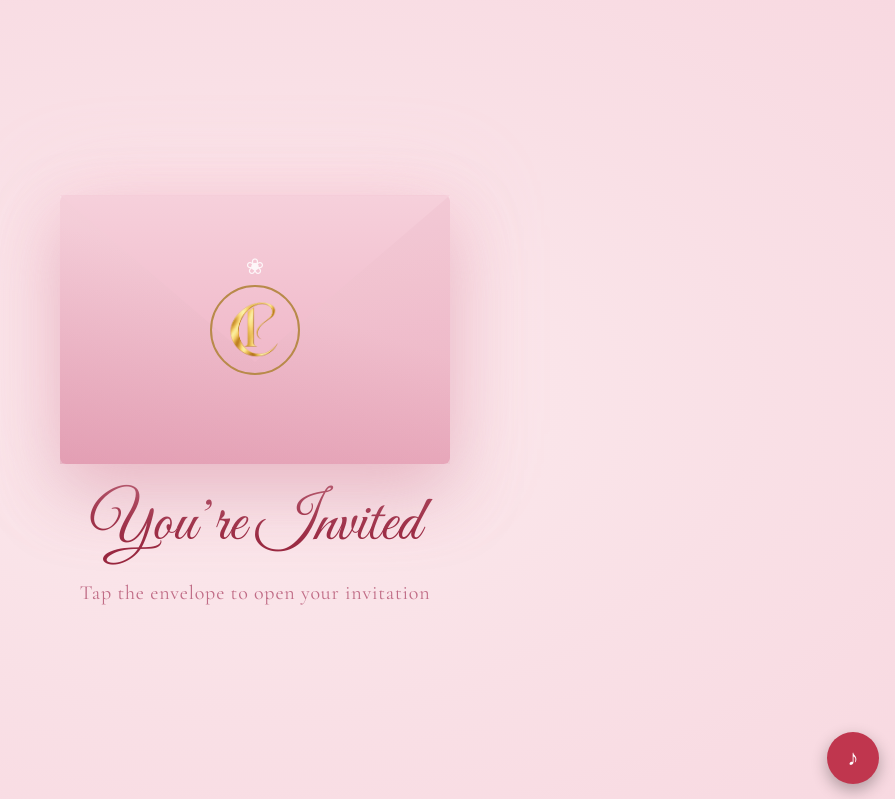
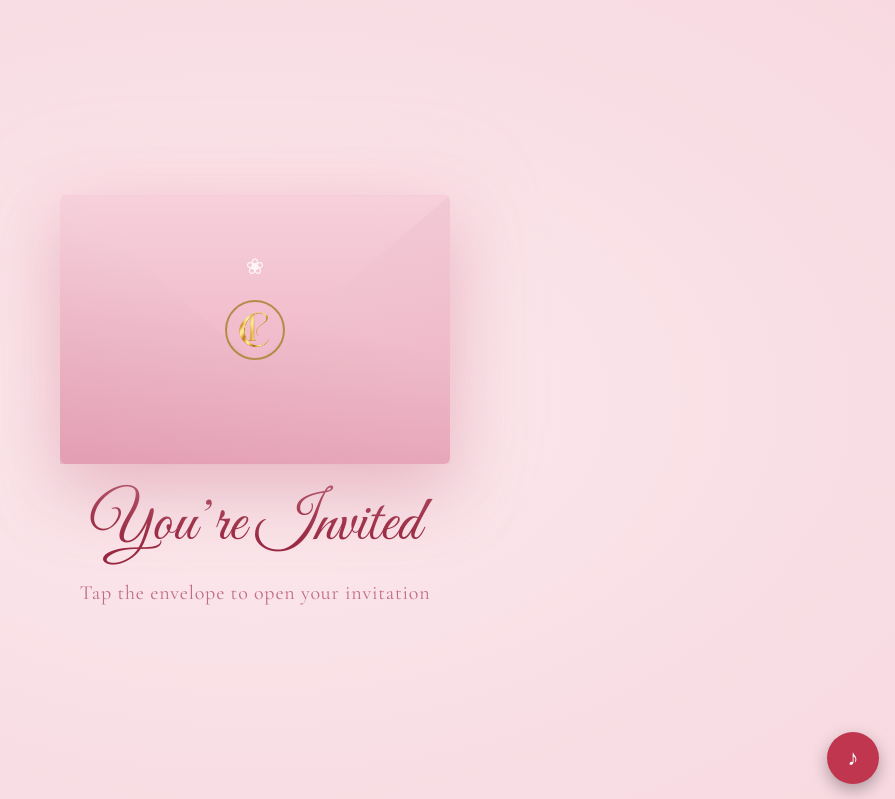
Before and after one commit to MishthiNagpal11/cpwedding, a plain HTML site: page index.html in a window 1280 px wide. Shown: the top 799 px of the page, without its empty margins (385-1280 px from the left). Drawn offline with nearby package versions, Linux system fonts and the light colour scheme.

Commit message:
Update style.css

```diff
--- a/style.css
+++ b/style.css
@@ -164,8 +164,8 @@ section {
   position: absolute;
   left: 50%;
   top: 50%;
-  width: 90px;
-  height: 90px;
+  width: 60px;
+  height: 60px;
   transform: translate(-50%, -50%);
   border: 2px solid #b88a4a;
   border-radius: 50%;
```
